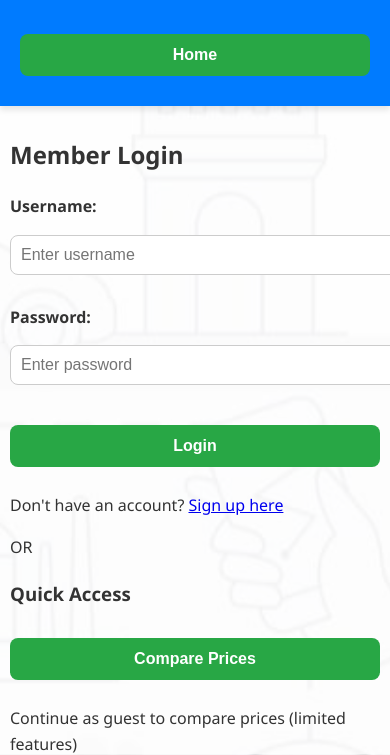
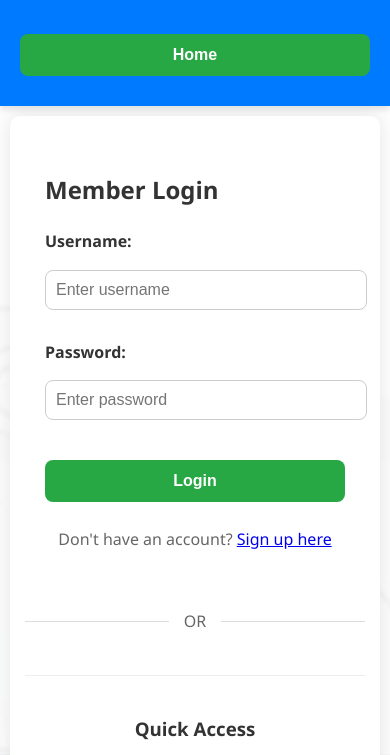
Before and after one commit to harshraj1657/cab2, a plain HTML site: page login.html in a window 390 px wide. Shown: the part 90-845 px from the top of the page. Drawn offline with Linux system fonts and the light colour scheme.

Commit message:
Update styles.css

```diff
--- a/styles.css
+++ b/styles.css
@@ -3,9 +3,30 @@ body {
     font-family: 'Segoe UI', Tahoma, Geneva, Verdana, sans-serif;
     margin: 0;
     padding: 0;
-    background-color: #f8f9fa;
+    background-image: url('cabs.jpg');
+    background-size: cover;
+    background-position: center;
+    background-repeat: no-repeat;
     color: #333;
     line-height: 1.6;
+}
+
+/* Overlay for Better Readability */
+body::before {
+    content: '';
+    position: absolute;
+    top: 0;
+    left: 0;
+    width: 100%;
+    height: 100%;
+    background: rgba(255, 255, 255, 0.7);
+    z-index: -1;
+}
+
+/* Ensure Content is Above the Overlay */
+header, main, footer {
+    position: relative;
+    z-index: 1;
 }
 
 header {
@@ -59,9 +80,26 @@ input, button, select, textarea {
     transition: border-color 0.3s ease;
 }
 
+.form-group input[type="tel"] {
+    width: 100%;
+    padding: 10px;
+    border: 1px solid #ccc;
+    border-radius: 8px;
+    font-size: 16px;
+}
+
 input:focus, select:focus, textarea:focus {
     border-color: #007bff;
     outline: none;
+}
+
+/* Validation Styles */
+input:invalid {
+    border-color: #dc3545;
+}
+
+input:invalid:focus {
+    box-shadow: 0 0 0 0.2rem rgba(220, 53, 69, 0.25);
 }
 
 button {
@@ -77,52 +115,6 @@ button:hover {
     background-color: #218838;
 }
 
-/* Result Section */
-#result {
-    margin-top: 20px;
-    padding: 20px;
-    background: white;
-    border-radius: 8px;
-    box-shadow: 0 4px 6px rgba(0, 0, 0, 0.1);
-}
-
-#result h3 {
-    margin-top: 0;
-}
-
-#result ul {
-    list-style: none;
-    padding: 0;
-}
-
-#result ul li {
-    background: #f8f9fa;
-    margin: 10px 0;
-    padding: 10px;
-    border-radius: 8px;
-    font-size: 18px;
-}
-
-/* Footer */
-footer {
-    background: #333;
-    color: white;
-    text-align: center;
-    padding: 15px;
-    margin-top: 30px;
-}
-
-/* Responsive Design */
-@media (max-width: 768px) {
-    nav ul {
-        flex-direction: column;
-        align-items: center;
-    }
-
-    main {
-        padding: 10px;
-    }
-}
 /* Form Group Styling */
 .form-group {
     margin-bottom: 20px;
@@ -186,33 +178,130 @@ button[type="button"]:hover {
     border-radius: 8px;
     font-size: 18px;
 }
-/* Body Background */
-body {
-    font-family: 'Segoe UI', Tahoma, Geneva, Verdana, sans-serif;
-    margin: 0;
-    padding: 0;
-    background-image: url('cabs.jpg'); /* Path to your background image */
-    background-size: cover;
-    background-position: center;
-    background-repeat: no-repeat;
-    color: #333;
-    line-height: 1.6;
+
+/* Footer */
+footer {
+    background: #333;
+    color: white;
+    text-align: center;
+    padding: 15px;
+    margin-top: 30px;
 }
 
-/* Overlay for Better Readability */
-body::before {
-    content: '';
-    position: absolute;
-    top: 0;
-    left: 0;
-    width: 100%;
-    height: 100%;
-    background: rgba(255, 255, 255, 0.7); /* White overlay with 70% opacity */
-    z-index: -1;
+/* Responsive Design */
+@media (max-width: 768px) {
+    nav ul {
+        flex-direction: column;
+        align-items: center;
+    }
+
+    main {
+        padding: 10px;
+    }
+}
+.action-buttons {
+    margin-top: 20px;
+    display: flex;
+    flex-direction: column;
+    gap: 15px;
+    align-items: center;
 }
 
-/* Ensure Content is Above the Overlay */
-header, main, footer {
-    position: relative;
-    z-index: 1;
+.compare-btn {
+    background-color: #17a2b8;
+    color: white;
+    padding: 12px;
+    border: none;
+    border-radius: 8px;
+    font-size: 16px;
+    cursor: pointer;
+    width: 100%;
+    max-width: 400px;
+    transition: background-color 0.3s ease;
 }
+
+.compare-btn:hover {
+    background-color: #138496;
+}
+/* Login Page Specific Styles */
+.login-container {
+    display: flex;
+    flex-direction: column;
+    max-width: 800px;
+    margin: 0 auto;
+    background: white;
+    padding: 30px;
+    border-radius: 10px;
+    box-shadow: 0 0 20px rgba(0, 0, 0, 0.1);
+}
+
+.login-form {
+    padding: 20px;
+}
+
+.divider {
+    display: flex;
+    align-items: center;
+    margin: 20px 0;
+    color: #666;
+}
+
+.divider::before,
+.divider::after {
+    content: "";
+    flex: 1;
+    border-bottom: 1px solid #ddd;
+}
+
+.divider span {
+    padding: 0 15px;
+}
+
+.compare-section {
+    text-align: center;
+    padding: 20px;
+    border-top: 1px solid #eee;
+    margin-top: 20px;
+}
+
+.compare-btn {
+    background-color: #17a2b8;
+    color: white;
+    padding: 12px 25px;
+    border: none;
+    border-radius: 8px;
+    font-size: 16px;
+    cursor: pointer;
+    width: 100%;
+    max-width: 300px;
+    transition: all 0.3s ease;
+    margin: 10px 0;
+}
+
+.compare-btn:hover {
+    background-color: #138496;
+    transform: translateY(-2px);
+    box-shadow: 0 5px 15px rgba(0, 0, 0, 0.1);
+}
+
+.signup-link {
+    text-align: center;
+    margin-top: 15px;
+    color: #666;
+}
+
+.guest-note {
+    font-size: 14px;
+    color: #666;
+    margin-top: 10px;
+}
+
+@media (max-width: 600px) {
+    .login-container {
+        padding: 15px;
+    }
+
+    .compare-btn {
+        padding: 10px 20px;
+    }
+}
```
